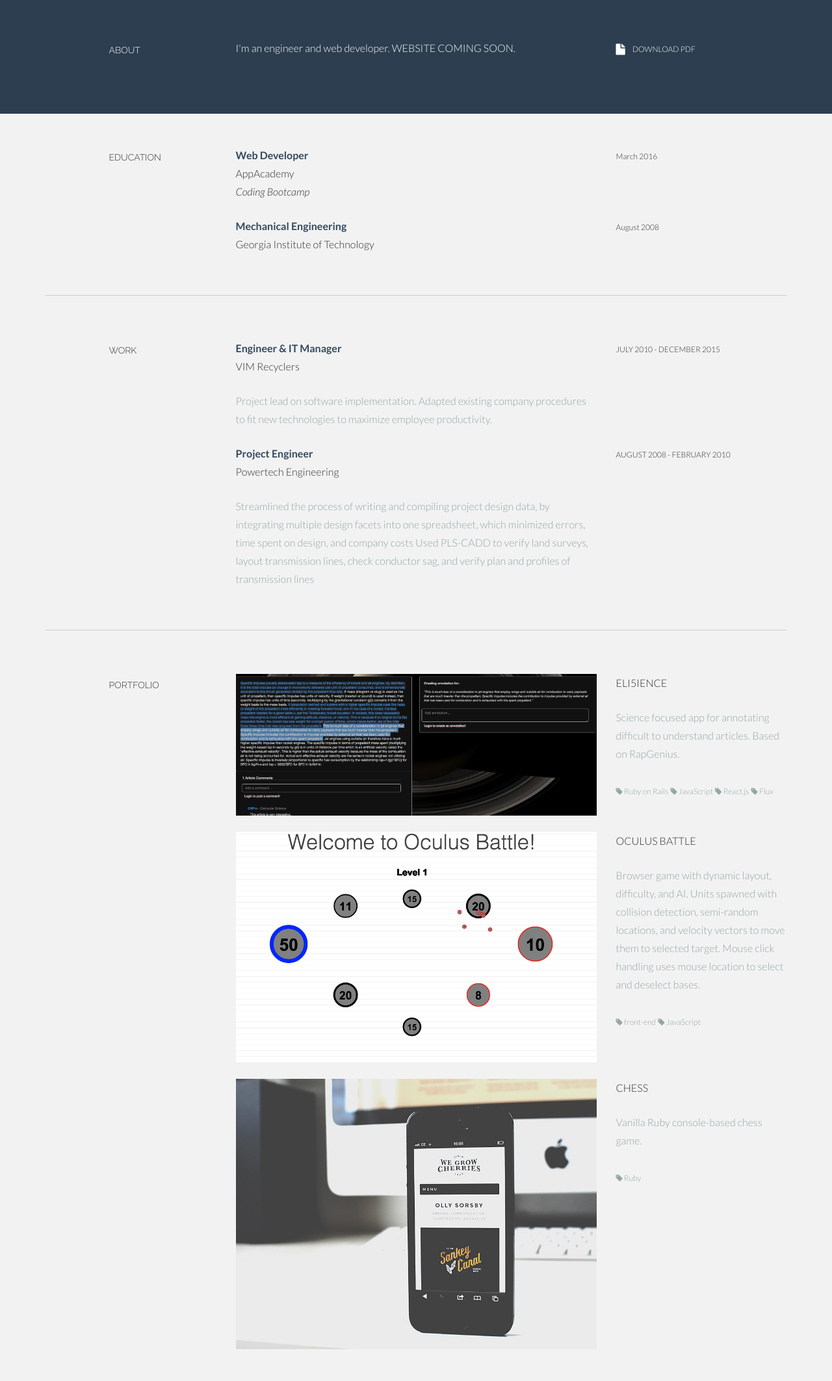
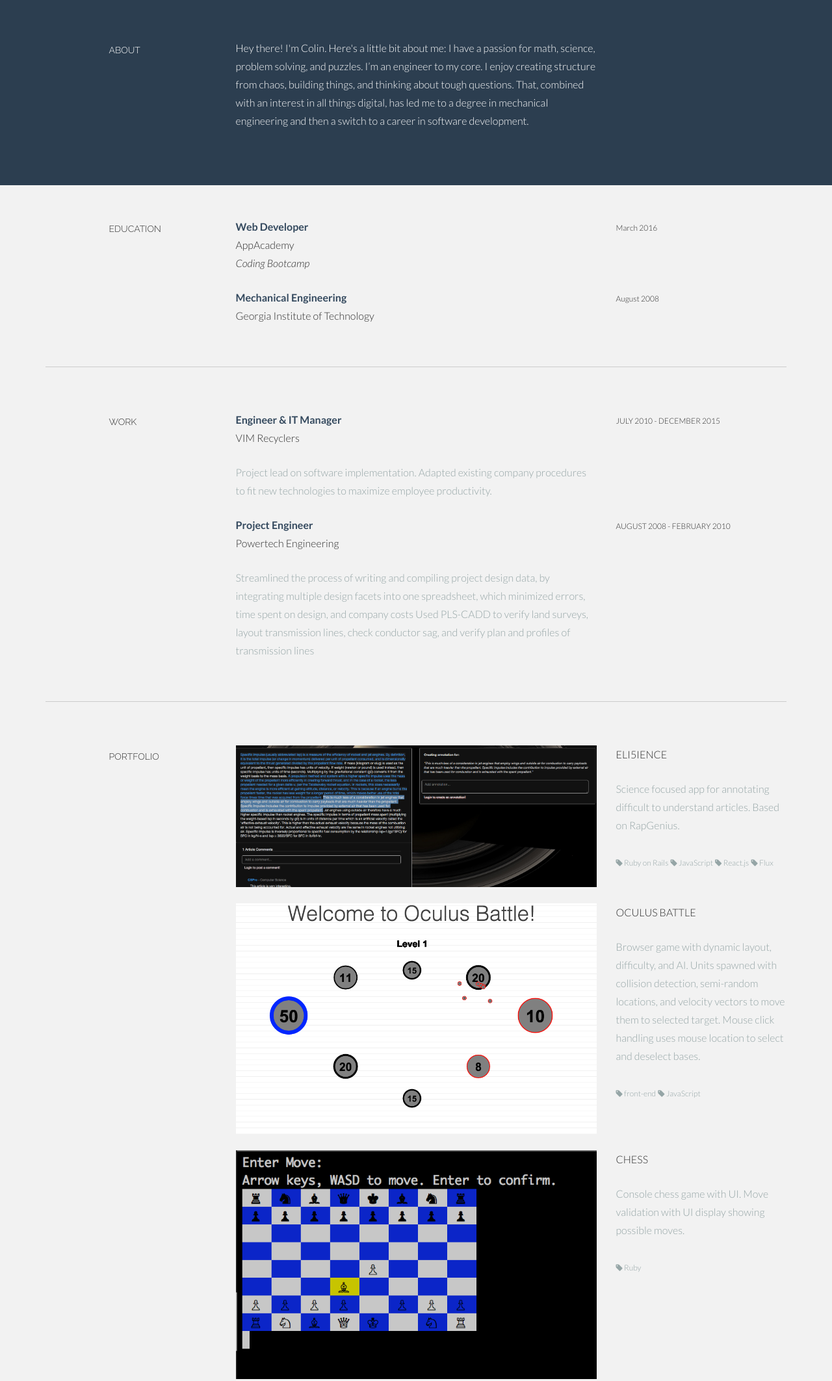
Before and after one commit to JustFocus/JustFocus.github.io, a plain HTML site: page index.html in a window 1280 px wide. Shown: the part 560-2685 px from the top of the page at 65% size. Drawn offline with Linux system fonts and the light colour scheme.

Commit message:
project updates

```diff
--- a/index.html
+++ b/index.html
@@ -75,11 +75,11 @@
 					<h5>ABOUT</h5>
 				</div>
 				<div class="col-lg-6">
-					<p>I'm an engineer and web developer. WEBSITE COMING SOON. </p>
+					<p>Hey there! I'm Colin. Here's a little bit about me: I have a passion for math, science, problem solving, and puzzles. I’m an engineer to my core. I enjoy creating structure from chaos, building things, and thinking about tough questions. That, combined with an interest in all things digital, has led me to a degree in mechanical engineering and then a switch to a career in software development. </p>
 				</div>
-				<div class="col-lg-3">
+				<!-- <div class="col-lg-3">
 					<p><a href="#"><i class="icon-file"></i></a> <sm>DOWNLOAD PDF</sm></p>
-				</div>
+				</div> -->
 
 			</div><!--/.row -->
 		</div><!--/.container -->
@@ -186,11 +186,11 @@ Used PLS-CADD to verify land surveys, layout transmission lines, check conductor
 				</div>
 
 				<div class="col-lg-6 col-lg-offset-3">
-					<p><img class="img-responsive" src="assets/img/port03.jpg" alt=""></p>
+					<p><img class="img-responsive" src="assets/img/chess.png" alt=""></p>
 				</div>
 				<div class="col-lg-3">
 						<p>CHESS</p>
-					<p><more>Vanilla Ruby console-based chess game.<br/><br/>
+					<p><more>Console chess game with UI. Move validation with UI display showing possible moves. <br/><br/>
 						<sm><i class="icon-tag"></i> Ruby</sm></more>
 					</p>
 				</div>
```
Also changed, not shown: assets/img/chess.png (added).
